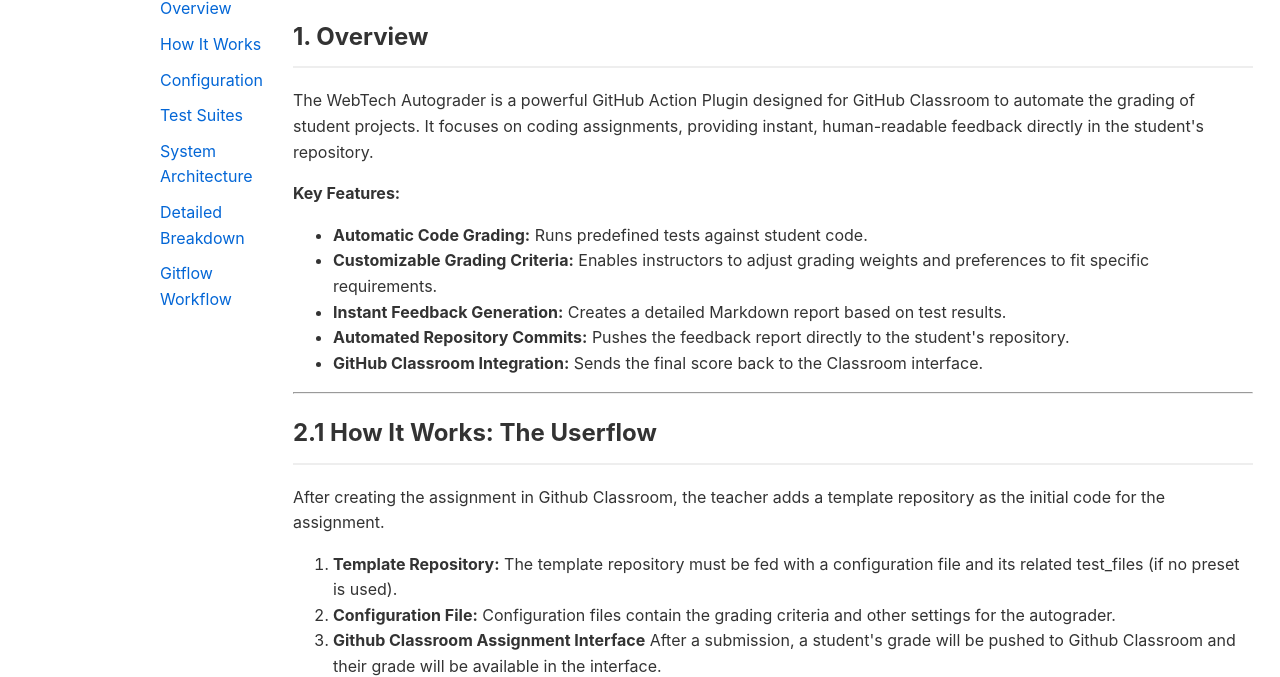
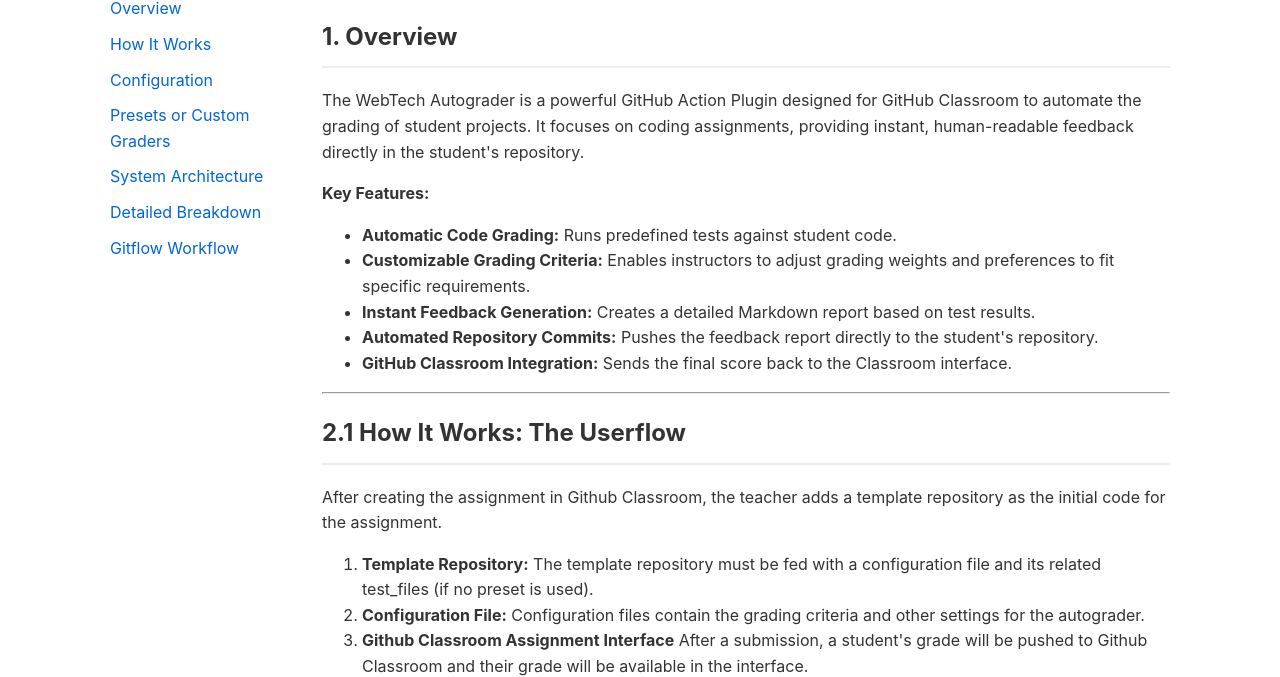
Before and after one commit to webtech-network/webtech-network.github.io, a plain HTML site: page index.html in a window 1280 px wide. Shown: the part 108-785 px from the top of the page. Drawn offline with Linux system fonts and the light colour scheme.

Commit message:
Added note on #Presets and Custom Graders

```diff
--- a/index.html
+++ b/index.html
@@ -10,7 +10,7 @@
       font-family: -apple-system, BlinkMacSystemFont, "Segoe UI", Helvetica, Arial, sans-serif, "Apple Color Emoji", "Segoe UI Emoji";
       line-height: 1.6;
       color: #333;
-      max-width: 960px;
+      max-width: 1060px;
       margin: 0 auto;
       padding: 20px;
     }
@@ -43,11 +43,12 @@
     }
 
     .container {
+      max-width: 1200px;
       display: flex;
     }
 
     nav {
-      width: 200px;
+      width: 20%;
       padding-right: 30px;
       position: sticky;
       top: 20px;
@@ -72,7 +73,7 @@
 
     main {
       flex: 1;
-      width: 100%;
+      width: 80%;
     }
 
     table {
@@ -110,7 +111,7 @@
         <li><a href="#overview">Overview</a></li>
         <li><a href="#how-it-works">How It Works</a></li>
         <li><a href="#configuration">Configuration</a></li>
-        <li><a href="#test-suites">Test Suites</a></li>
+        <li><a href="#presets-or-custom-graders">Presets or Custom Graders</a></li>
         <li><a href="#architecture">System Architecture</a></li>
         <li><a href="#detailed-breakdown">Detailed Breakdown</a></li>
         <li><a href="/gitflow.html">Gitflow Workflow</a></li>
@@ -536,12 +537,15 @@ fail: The HTML document is missing the &lt;html&gt; tag.
                     </code></pre>
     </section>
   </section>
-  <section id="presets">
+<section id="presets-or-custom-graders"></section>
     <h2>4. Presets or Custom Graders</h2>
     <p>When configuring the autograder, you have the option to use predefined presets or create your own custom grading setup.</p>
     <h3>Using Presets</h3>
     <p>After the "@" symbol, you can select a premade preset (e.g., <code>webtech-network/autograder@python</code>). In the <code>criteria.json</code> file, you can then configure which tests from the preset you want to include:</p>
     <pre><code>include: [test_inheritance, test_no_recursion]</code></pre>
+    <div style="background: #f6f8fa; border-radius: 4px; padding: 12px; margin: 1em 0;"></div>
+        <strong>Note:</strong> If you are using a preset, you do <b>not</b> need to create any test files yourself. The preset already provides a set of implemented unit tests. You only need to configure your test selection in <code>criteria.json</code> (specifying which tests will be used).
+    </div>
     <h3>Creating Custom Graders</h3>
     <p>If you choose to build your own tests, you can use <code>@custom</code> and append your own test files to the <code>.github</code> folder. This allows for greater flexibility and customization in your grading setup.</p>
     <h4>Examples</h4>
```
Lines whose indentation alone changed are shown as unchanged.
